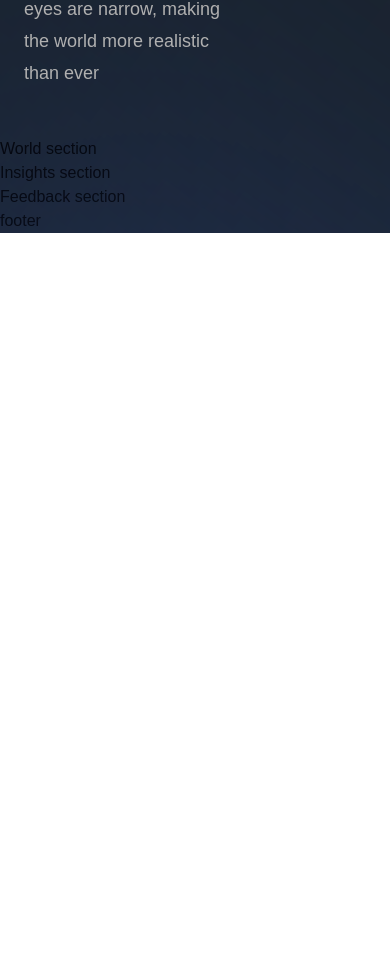
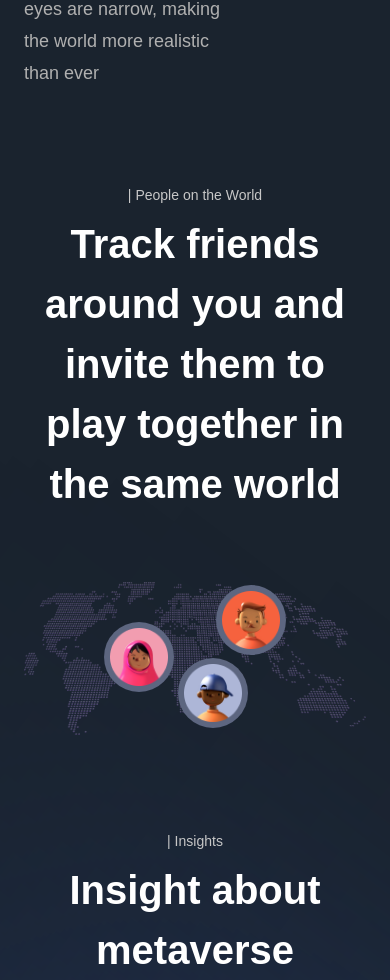
Before and after one commit to tjreese90/Metaverse-Madness, a Next.js app: page / in a window 390 px wide. Shown: the part 4077-5057 px from the top of the page. Before the commit the page ends 4310 px from the top, so only its background shows below. Built offline with nearby package versions, Linux system fonts and the light colour scheme; a web font is replaced by a local one.

Commit message:
world completed

```diff
--- a/components/InsightCard.jsx
+++ b/components/InsightCard.jsx
@@ -1,9 +1,25 @@
 'use client';
 
-const InsightCard = () => (
-  <div>
-    Insight Card
-  </div>
+import { motion } from 'framer-motion';
+import { fadeIn } from '../utils/motion';
+
+const InsightCard = ({ imgUrl, title, subtitle, index }) => (
+    <motion.div
+        variants={fadeIn('up', 'spring', index * 0.5, 1)}
+        className='flex md:flex-row flex-col gap-4'
+    >
+        <img src={imgUrl} alt="planet-01" className="md:w-[270px] w-full h-[250px] rounded-[32px] object-cover"
+        />
+        <div className="w-full flex justify-between items-center">
+            <div className="flex-1 md:ml-[62px] flex flex-col max-w-[650px]">
+                <h4 className='font-normal lg:text-[42px] text-[26px] text-white'>{title}</h4>
+                <p className='mt-[16px] font-normal lg:text-[20px] text-[14px] text-secondary-white'>{subtitle}</p>
+            </div>
+            <div className='lg:flex hidden items-center justify-center w-[100px] h-[100px] rounded-full bg-transparent border-[1px] border-white'>
+                <img src="arrow.svg" alt="arrow" className='w-[40%] h-[40%] object-contain' />
+            </div>
+        </div>
+    </motion.div>
 );
 
 export default InsightCard;
--- a/sections/Insights.jsx
+++ b/sections/Insights.jsx
@@ -1,9 +1,30 @@
 'use client';
 
+import { motion } from 'framer-motion';
+import styles from '../styles';
+import { staggerContainer } from '../utils/motion';
+import { TypingText, TitleText, InsightCard } from '../components';
+import { insights } from '../constants'
+
+
 const Insights = () => (
-  <section>
-    Insights section
-  </section>
+    <section className={`${styles.paddings} relative z-10`}>
+        <motion.div
+            variants={staggerContainer}
+            initial='hidden'
+            whileInView='show'
+            viewport={{ once: 'false', amount: 0.25 }}
+            className={`${styles.innerWidth} mx-auto flex lg:flex-row flex-col`}
+        >
+            <TypingText title='| Insights' textStyles='text-center' />
+            <TitleText title='Insight about metaverse' textStyles='text-center' />
+            <div className="mt-[50px] flex flex-col gap-[30px]">
+                {insights.map((insight, index) => (
+                    <InsightCard key={`insight-${index}`} {...insight} index={index + 1} />
+                ))}
+            </div>
+        </motion.div>
+    </section>
 );
 
 export default Insights;
--- a/sections/World.jsx
+++ b/sections/World.jsx
@@ -1,9 +1,45 @@
 'use client';
 
+
+import { motion } from 'framer-motion';
+import styles from '../styles';
+import { fadeIn, staggerContainer } from '../utils/motion';
+import { TypingText, TitleText } from '../components';
+
 const World = () => (
-  <section>
-    World section
-  </section>
+    <section className={`${styles.paddings} relative z-10`}>
+        <motion.div
+            variants={staggerContainer}
+            initial='hidden'
+            whileInView='show'
+            viewport={{ once: 'false', amount: 0.25 }}
+            className={`${styles.innerWidth} mx-auto flex flex-col`}
+        >
+            <TypingText title='| People on the World' textStyles='text-center' />
+            <TitleText title={<>
+                Track friends around you and invite them to play together in the same world</>} textStyles='text-center'
+            />
+
+            <motion.div
+                variants={fadeIn('up', 'tween', 0.3, 1)}
+                className="relative mt-[68px] flex w-full h0
+                [550px]"
+            >
+                <img src="/map.png" alt="map" className="w-full h-full object-cover" />
+                <div className="absolute bottom-20 right-20 w-[70px] h-[70px] p-[6px] rounded-full bg-[#5D6680]">
+                    <img src="people-01.png" alt="people" className="w-full h-full" />
+                </div>
+
+                <div className="absolute top-10 left-20 w-[70px] h-[70px] p-[6px] rounded-full bg-[#5D6680]">
+                    <img src="/people-02.png" alt="people" className="w-full h-full" />
+                </div>
+
+                <div className="absolute top-1/2 left-[45%] w-[70px] h-[70px] p-[6px] rounded-full bg-[#5D6680]">
+                    <img src="people-03.png" alt="people" className="w-full h-full" />
+                </div>
+            </motion.div>
+        </motion.div>
+    </section>
 );
 
 export default World;
```
